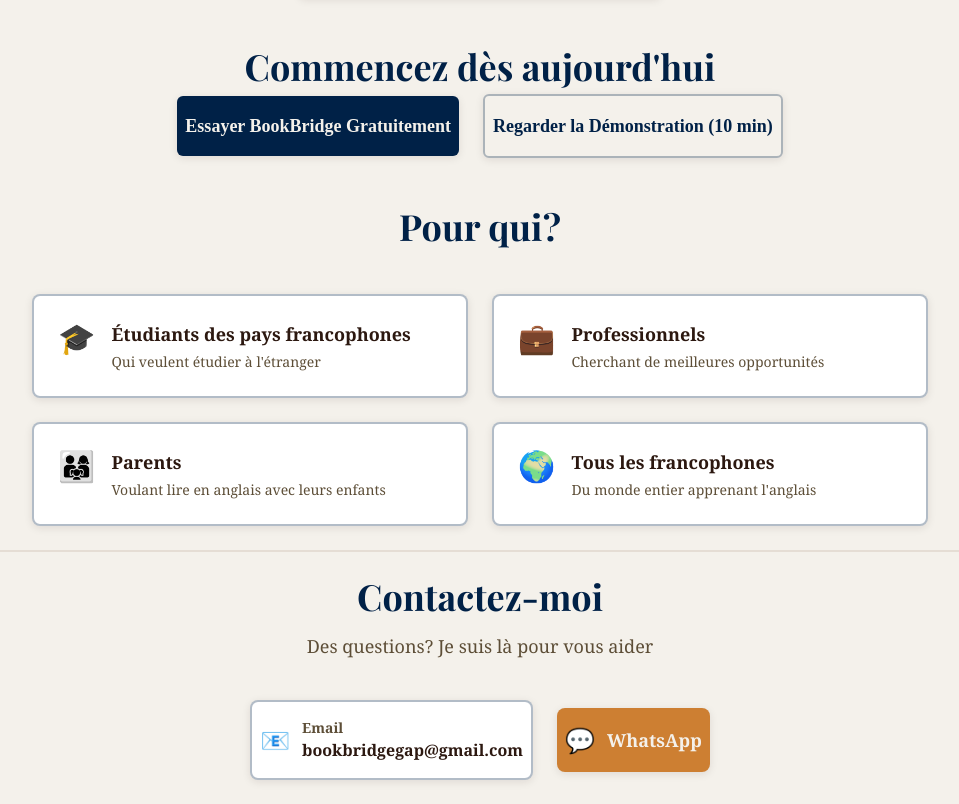
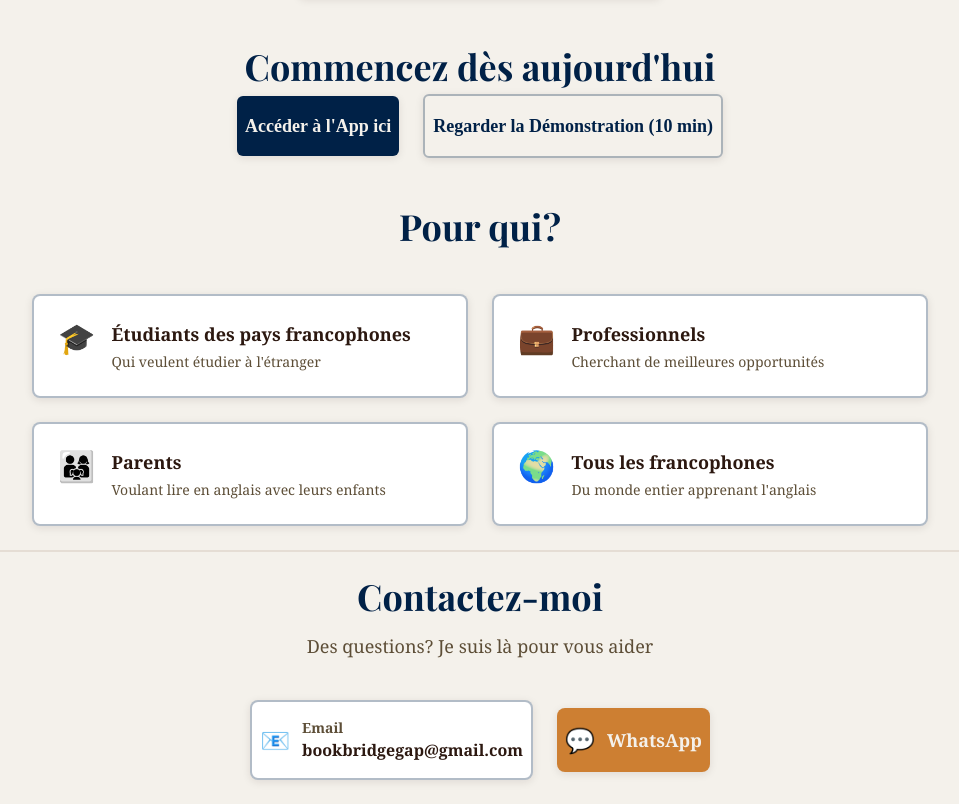
Before and after one commit to francktshibala/professionalportfolio, a Next.js app: page /francais in a window 1280 px wide. Shown: the part 1147-1951 px from the top of the page, without its empty margins (160-1119 px from the left). Built offline with nearby package versions, Linux system fonts and the light colour scheme; no server answers; a web font is replaced by a local one.

Commit message:
Update CTA button text to 'Accéder à l'App ici' for clarity

```diff
--- a/src/app/francais/FrancaisContent.tsx
+++ b/src/app/francais/FrancaisContent.tsx
@@ -283,7 +283,7 @@
                 boxShadow: '0 2px 8px var(--shadow-soft)'
               }}
             >
-              Essayer BookBridge Gratuitement
+              Accéder à l&apos;App ici
             </a>
 
             {/* Secondary CTA - Watch Demo */}
```
